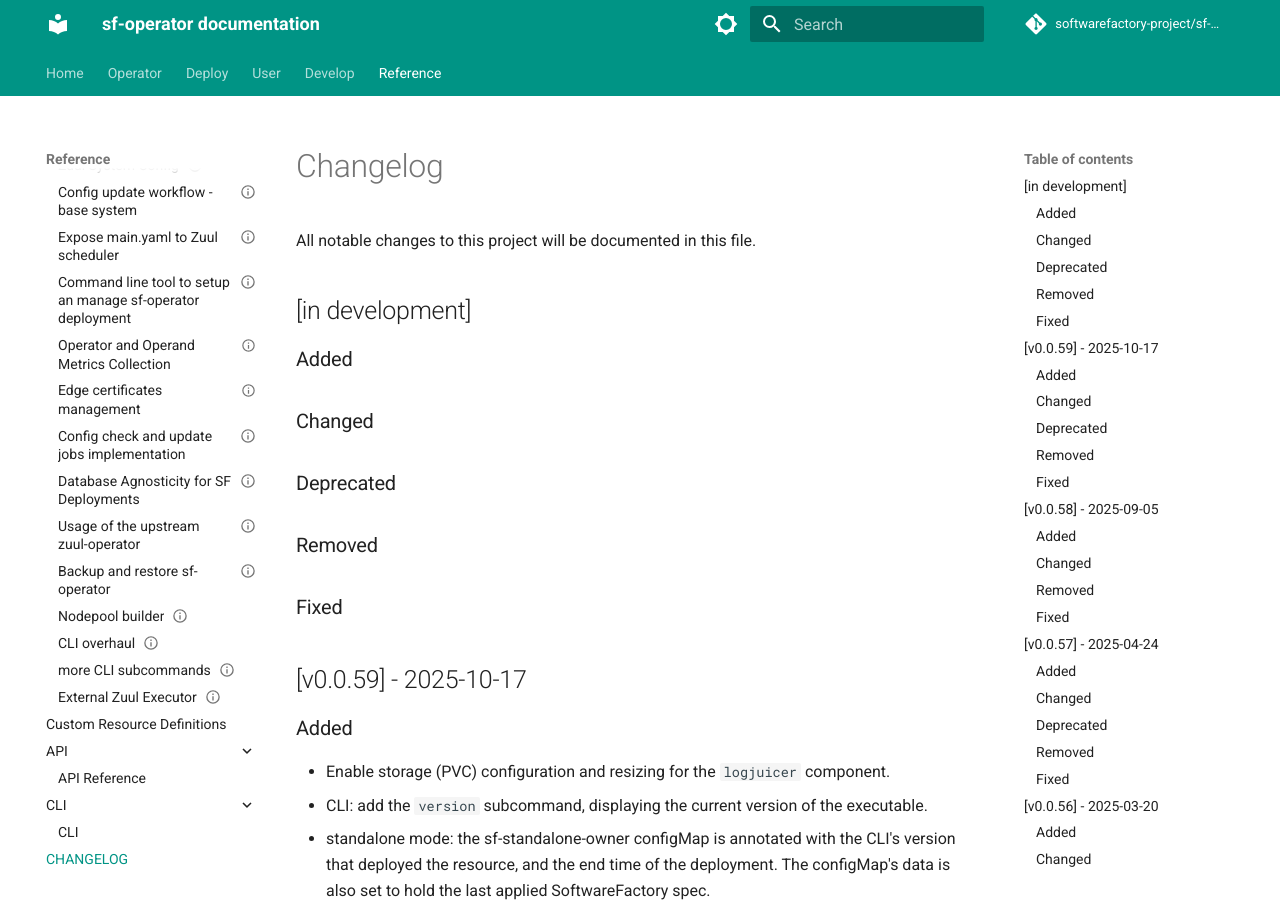
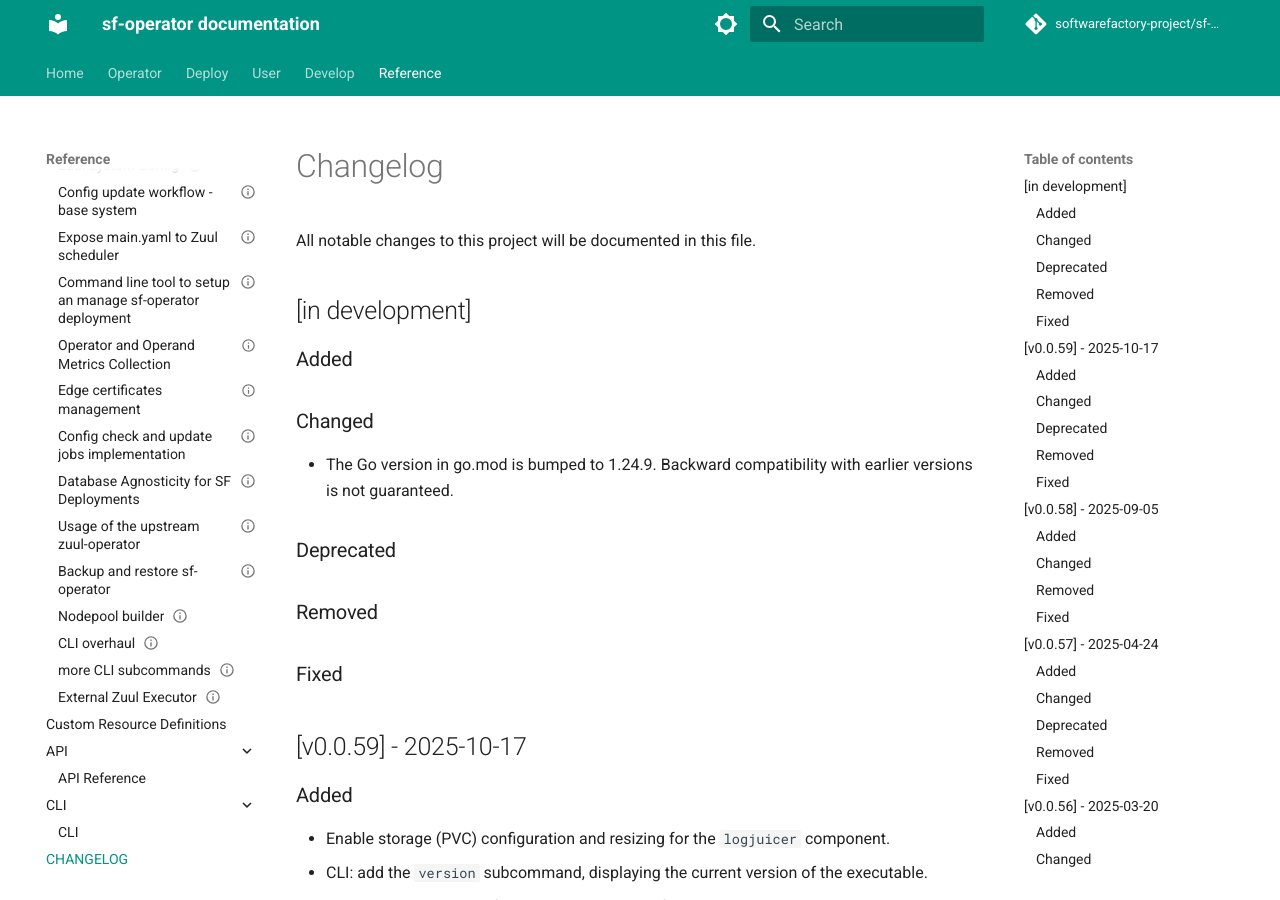
Before and after one commit to softwarefactory-project/sf-operator, an MkDocs documentation site: the page built from doc/reference/CHANGELOG.md, in a window 1280 px wide and 900 px high. Built offline with MkDocs 1.6.1 and Material for MkDocs 9.7.7, drawn with Linux system fonts in a browser that asks for light colours; comment, search, counter and statistics services are not loaded.

Commit message:
Bump go to 1.24.9
Following a failed vuln-check, bump go.

Change-Id: I4495679cfcc05c1be9be19ee8ee334de6e5ccf71

```diff
--- a/doc/reference/CHANGELOG.md
+++ b/doc/reference/CHANGELOG.md
@@ -6,6 +6,9 @@ All notable changes to this project will be documented in this file.
 
 ### Added
 ### Changed
+
+- The Go version in go.mod is bumped to 1.24.9. Backward compatibility with earlier versions is not guaranteed.
+
 ### Deprecated
 ### Removed
 ### Fixed
```
Also changed, not shown: 2 other files.
